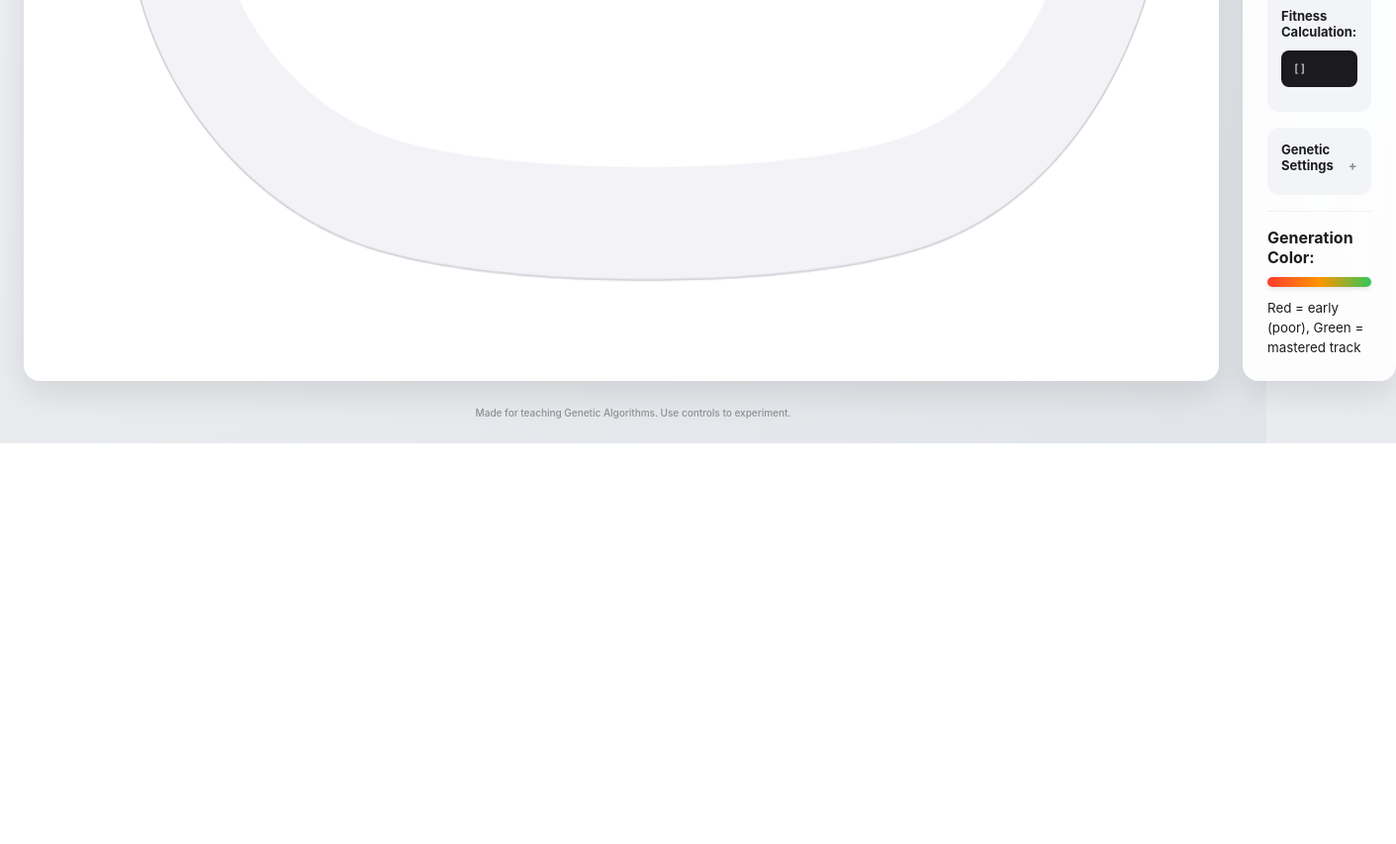
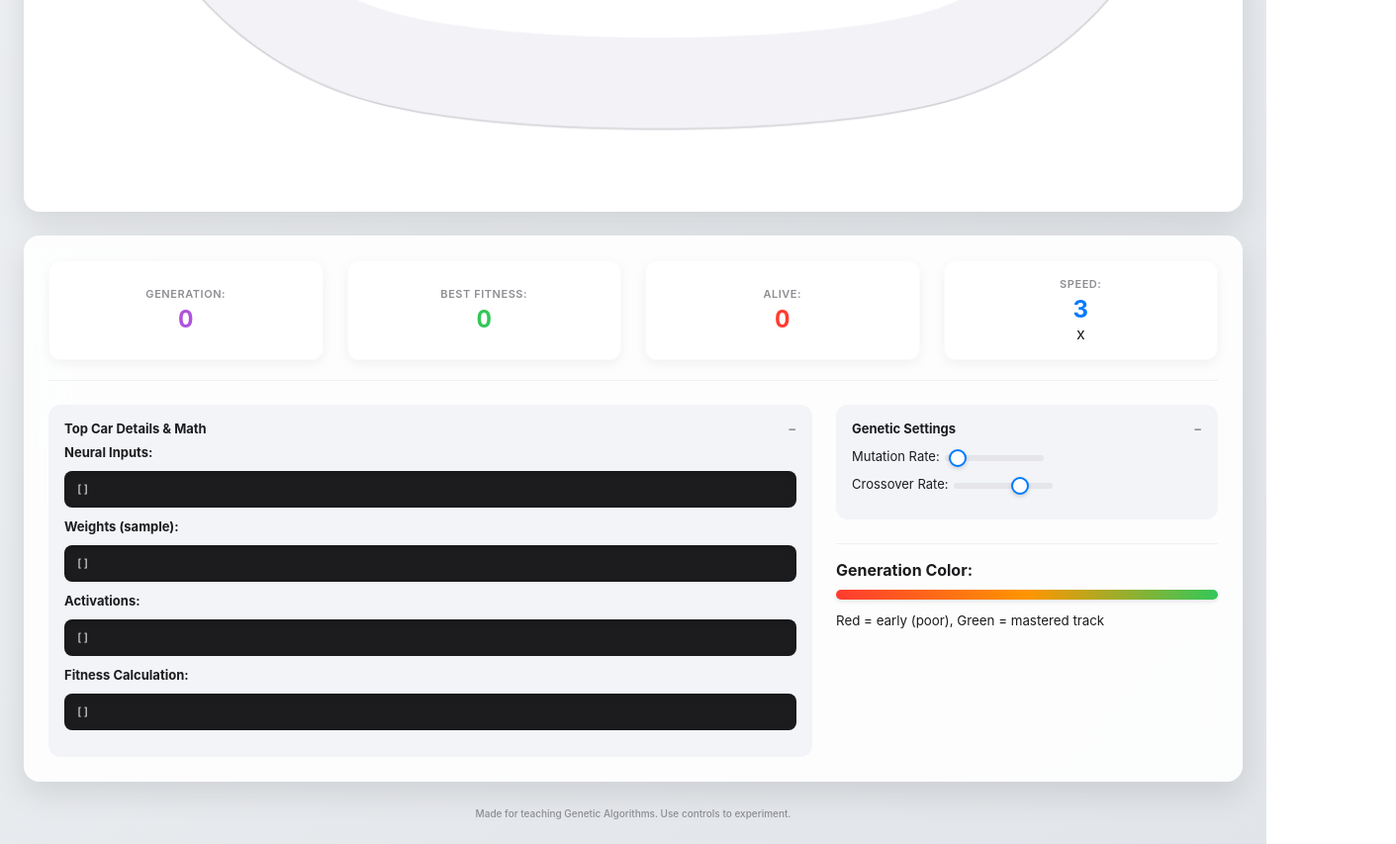
Before and after one commit to 3aboshe/Genetic-Racing, a plain HTML site: page index.html in a window 1280 px wide. Shown: the part 664-1517 px from the top of the page at 99% size, 1411 px wide, since content can reach past the window. Before the commit the page ends 1112 px from the top, so only its background shows below. Drawn offline with Linux system fonts and the light colour scheme; animation ran at ten frames a second.

Commit message:
Refactor UI: Move panel below track, improve layout

```diff
--- a/index.html
+++ b/index.html
@@ -22,12 +22,15 @@
     <main>
       <canvas id="scene" width="1200" height="720"></canvas>
       <aside id="panel">
+        <div class="stats-bar">
           <div class="stat"><strong>Generation:</strong> <span id="gen">0</span></div>
           <div class="stat"><strong>Best Fitness:</strong> <span id="best">0</span></div>
           <div class="stat"><strong>Alive:</strong> <span id="alive">0</span></div>
           <div class="stat"><strong>Speed:</strong> <span id="speedVal">3</span>x</div>
+        </div>
 
-        <details open>
+        <div class="panel-content">
+          <details open id="mathDetails">
             <summary>Top Car Details & Math</summary>
             <div id="mathBox">
               <div><strong>Neural Inputs:</strong> <pre id="inputs">[]</pre></div>
@@ -37,7 +40,8 @@
             </div>
           </details>
 
-        <details>
+          <div class="panel-sidebar">
+            <details open>
               <summary>Genetic Settings</summary>
               <div class="setting"><label>Mutation Rate: <input id="mutRate" type="range" min="0" max="1" step="0.01" value="0.05"></label></div>
               <div class="setting"><label>Crossover Rate: <input id="crossRate" type="range" min="0" max="1" step="0.01" value="0.7"></label></div>
@@ -47,6 +51,8 @@
               <strong>Generation Color:</strong>
               <div id="legendBar"></div>
               <small>Red = early (poor), Green = mastered track</small>
+            </div>
+          </div>
         </div>
       </aside>
     </main>
--- a/style.css
+++ b/style.css
@@ -110,6 +110,7 @@ header h1 {
 
 main {
   display: flex;
+  flex-direction: column;
   gap: 24px;
 }
 
@@ -117,12 +118,13 @@ canvas {
   background: #ffffff;
   border-radius: var(--border-radius);
   box-shadow: var(--shadow-md);
-  flex-grow: 1;
+  width: 100%;
+  height: auto;
   border: 4px solid white;
 }
 
 #panel {
-  width: 360px;
+  width: 100%;
   background: rgba(255, 255, 255, 0.9);
   backdrop-filter: blur(20px);
   padding: 24px;
@@ -130,17 +132,28 @@ canvas {
   box-shadow: var(--shadow-md);
   display: flex;
   flex-direction: column;
-  gap: 16px;
-  height: fit-content;
+  gap: 24px;
   border: 1px solid rgba(255,255,255,0.5);
+}
+
+.stats-bar {
+  display: grid;
+  grid-template-columns: repeat(auto-fit, minmax(150px, 1fr));
+  gap: 24px;
+  padding-bottom: 20px;
+  border-bottom: 1px solid rgba(0,0,0,0.05);
 }
 
 .stat {
   display: flex;
-  justify-content: space-between;
-  font-size: 15px;
-  border-bottom: 1px solid rgba(0,0,0,0.05);
-  padding-bottom: 10px;
+  flex-direction: column;
+  align-items: center;
+  justify-content: center;
+  background: white;
+  padding: 16px;
+  border-radius: 12px;
+  box-shadow: var(--shadow-sm);
+  border: 1px solid rgba(0,0,0,0.02);
 }
 
 .stat strong {
@@ -149,9 +162,11 @@ canvas {
   text-transform: uppercase;
   font-size: 11px;
   letter-spacing: 0.05em;
+  margin-bottom: 4px;
 }
 
 .stat span {
+  font-size: 24px;
   font-weight: 700;
   color: var(--color-primary);
   font-variant-numeric: tabular-nums;
@@ -161,12 +176,31 @@ canvas {
 #best { color: var(--color-success); }
 #alive { color: var(--color-danger); }
 
+.panel-content {
+  display: grid;
+  grid-template-columns: 2fr 1fr;
+  gap: 24px;
+}
+
+@media (max-width: 900px) {
+  .panel-content {
+    grid-template-columns: 1fr;
+  }
+}
+
+.panel-sidebar {
+  display: flex;
+  flex-direction: column;
+  gap: 24px;
+}
+
 details {
   background: #f2f4f8;
   border-radius: 12px;
-  padding: 14px;
+  padding: 16px;
   font-size: 13px;
   transition: background 0.2s;
+  height: fit-content;
 }
 
 details:hover {
@@ -216,7 +250,6 @@ details[open] summary::after {
 }
 
 .legend {
-  margin-top: auto;
   padding-top: 16px;
   border-top: 1px solid rgba(0,0,0,0.05);
 }
@@ -240,6 +273,7 @@ footer {
 /* Custom Range Input */
 input[type=range] {
   -webkit-appearance: none;
+  appearance: none;
   background: transparent;
   vertical-align: middle;
   width: 100px;
```
Lines whose indentation alone changed are shown as unchanged.
